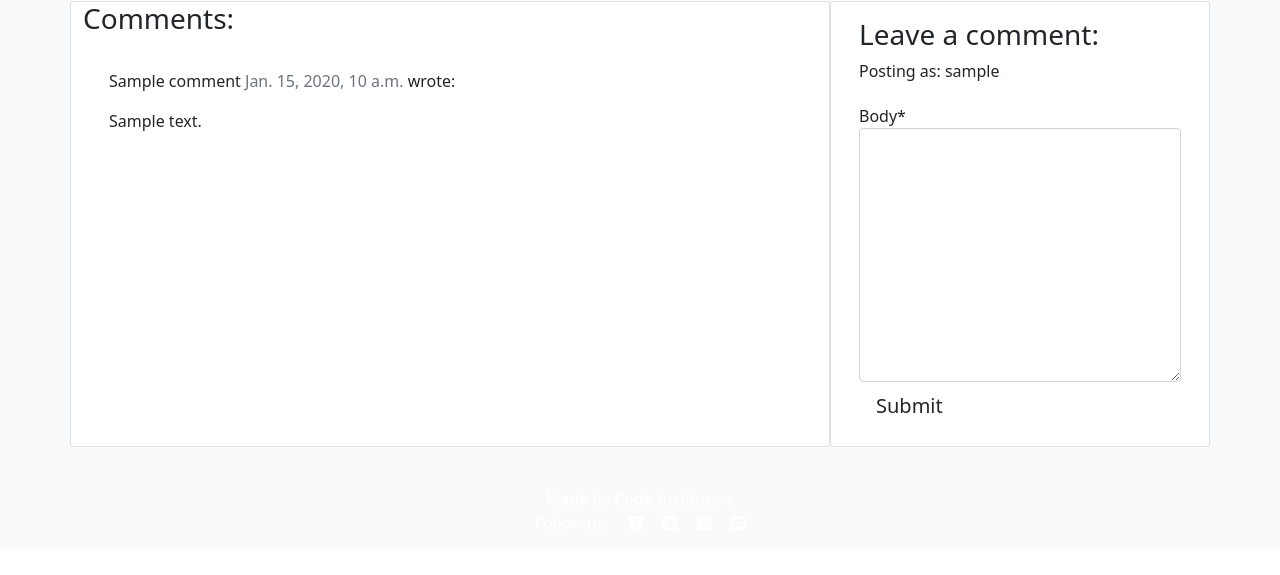
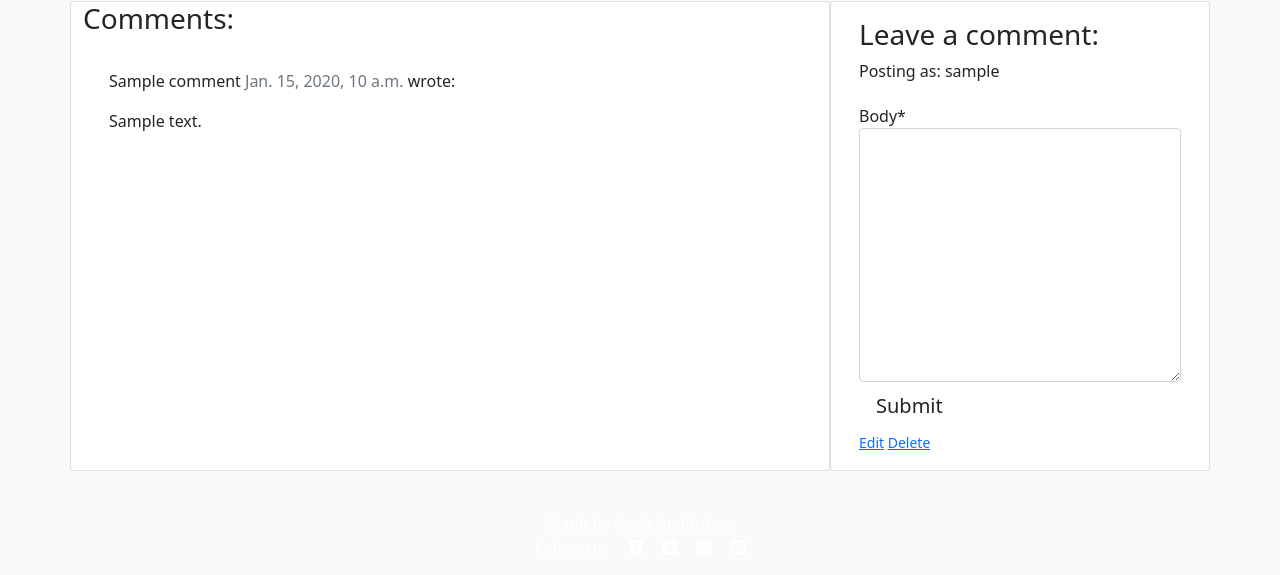
Before and after one commit to rocrill/crock-on, a Django app: a page that uses templates/post_detail.html in a window 1280 px wide. Shown: the part 396-971 px from the top of the page. Before the commit the page ends 843 px from the top, so only its background shows below. Run offline with Django 3.2, Linux system fonts and the light colour scheme; a user stored in the database is signed in; tables that the repository leaves empty hold one stand-in row (values such as "Sample post"); some libraries are stand-ins or nearby versions.

Commit message:
Add author edit and delete functionality to post detail page.

```diff
--- a/templates/post_detail.html
+++ b/templates/post_detail.html
@@ -102,6 +102,7 @@
         </div>
         <div class="col-md-4 card mb-4  mt-3 ">
             <div class="card-body">
+
                 <!-- For later -->
                 {% if commented %}
                 <div class="alert alert-success" role="alert">
@@ -118,6 +119,13 @@
                     {% csrf_token %}
                     <button type="submit" class="btn btn-signup btn-lg">Submit</button>
                 </form>
+                {% if user == post.author %}
+                <small>
+                    <a href="{% url 'post-update' post.slug %}">Edit</a>
+                    <a href="{% url 'post-delete' post.slug %}">Delete</a>
+                </small>
+                {% endif %}
+
                 {% endif %}
                 {% endif %}
 
```
